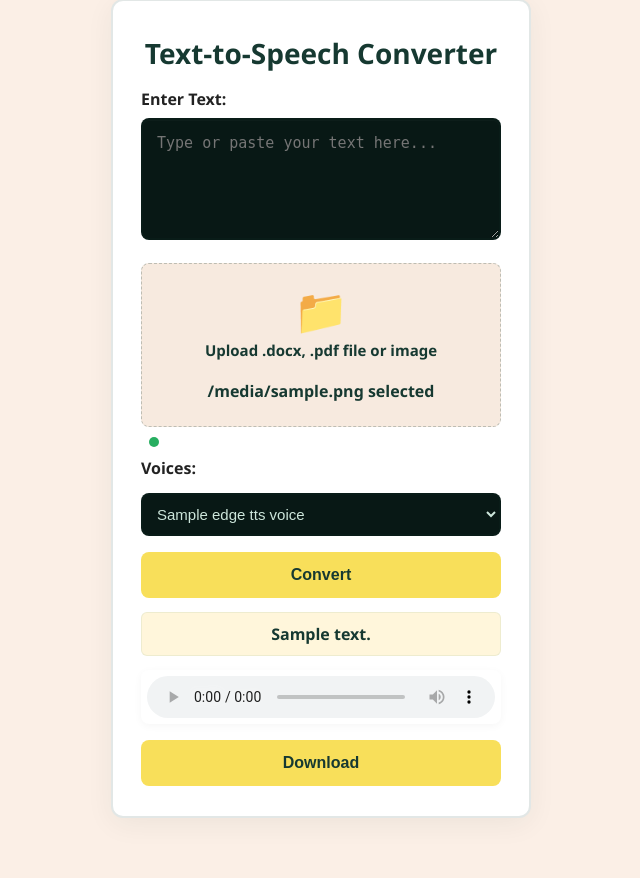
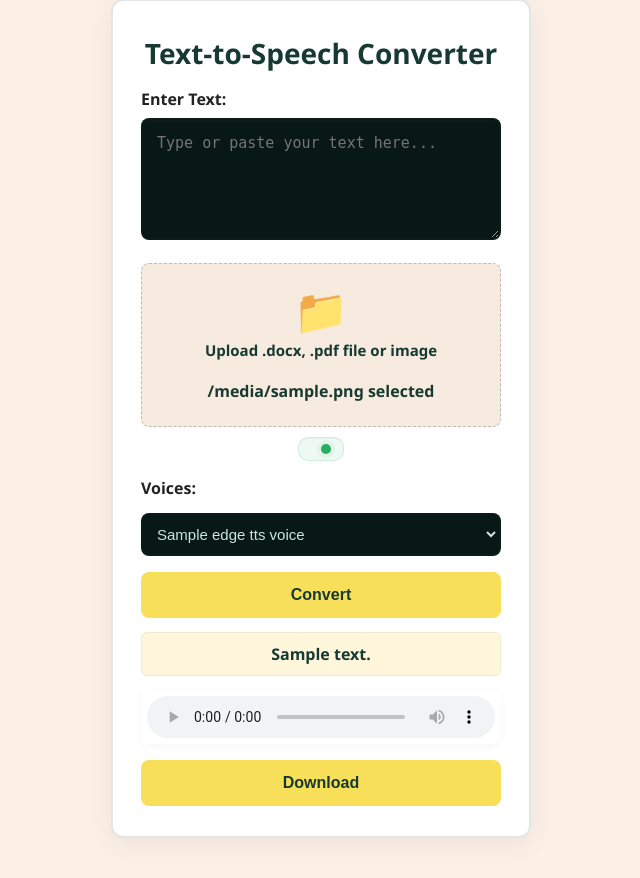
Before and after one commit to Maimuna-Bature/Online-TTS_SYSTEM, a Flask app: template templates/index.html in a window 1280 px wide. Shown: the part 107-985 px from the top of the page, without its empty margins (319-959 px from the left). Run offline with Flask 3, Linux system fonts and the light colour scheme; the template is opened without the code that fills it: most values are stand-ins (such as "Sample title", 1, 10 or a date in 2020).

Commit message:
more changes to be continued..

```diff
--- a/static/index.css
+++ b/static/index.css
@@ -129,6 +129,9 @@ html,body{
     color: var(--accent);
     font-weight:600;
     font-size:15px;
+    text-align:center;
+    word-break: break-word;     /* allow long filenames to wrap */
+    max-width: 100%;
 }
 .file-input{ display:none; }
 .file-name{
@@ -139,15 +142,45 @@ html,body{
 
 /* File size indicator */
 .file-size-indicator{
-    display:flex;
+    display:inline-flex;
     align-items:center;
-    gap:8px;
+    gap:10px;
     margin:10px 0;
     font-size:0.92rem;
     color: var(--success);
+    background: rgba(39,174,96,0.08);         /* soft green background */
+    border: 1px solid rgba(39,174,96,0.16);    /* subtle green border */
+    padding:6px 12px;                          /* pill padding */
+    border-radius: 10px;                       /* pill shape */
+    box-shadow: 0 1px 0 rgba(0,0,0,0.03) inset;
+    align-self:flex-start;
 }
+
+.file-size-indicator #file-size-text,
+.file-size-indicator .file-size-text {
+    color: var(--success);
+    font-weight:500;
+    font-size:0.92em;
+}
+
+/* status dot updated to sit nicely inside the pill */
 .size-status-dot{
-    width:10px;height:10px;border-radius:50%;background:var(--success);
+    width:10px;
+    height:10px;
+    border-radius:50%;
+    background:var(--success);
+    box-shadow: 0 0 0 4px rgba(39,174,96,0.06);
+}
+
+/* when error state is needed (example) */
+.file-size-indicator.error{
+    background: rgba(211,47,47,0.06);
+    border-color: rgba(211,47,47,0.14);
+    color: var(--danger);
+}
+.file-size-indicator.error .size-status-dot{
+    background: var(--danger);
+    box-shadow: 0 0 0 4px rgba(211,47,47,0.06);
 }
 
 /* Voice select */
--- a/static/script.js
+++ b/static/script.js
@@ -12,6 +12,10 @@ document.addEventListener('DOMContentLoaded', () => {
     const cancelDownloadBtn = document.getElementById('cancel-download-btn');
     const customFilenameInput = document.getElementById('custom-filename-input');
 
+    // NEW: element inside the upload label to show the filename
+    const fileUploadText = document.querySelector('.file-upload-text');
+    const uploadBox = document.querySelector('.file-upload-box');
+
     function humanFileSize(bytes) {
         if (bytes === 0) return '0 B';
         const i = Math.floor(Math.log(bytes) / Math.log(1024));
@@ -25,12 +29,17 @@ document.addEventListener('DOMContentLoaded', () => {
             const f = e.target.files[0];
             if (!f) {
                 if (fileNameEl) fileNameEl.textContent = '';
+                if (fileUploadText) fileUploadText.textContent = 'Upload .docx, .pdf file or image';
                 if (fileSizeIndicator) fileSizeIndicator.style.display = 'none';
+                uploadBox && uploadBox.classList.remove('has-file');
                 return;
             }
-            if (fileNameEl) fileNameEl.textContent = `${f.name} selected`;
+            const displayName = `${f.name} selected`;
+            if (fileNameEl) fileNameEl.textContent = displayName;
+            if (fileUploadText) fileUploadText.textContent = displayName; // show filename in the label
             if (fileSizeText) fileSizeText.textContent = `File size: ${humanFileSize(f.size)}`;
             if (fileSizeIndicator) fileSizeIndicator.style.display = 'flex';
+            uploadBox && uploadBox.classList.add('has-file');
         });
     }
 
@@ -64,7 +73,6 @@ document.addEventListener('DOMContentLoaded', () => {
             let url = `/download/${encodeURIComponent(audio)}`;
             if (name) url += `?name=${encodeURIComponent(name)}`;
             window.location.href = url;
-            // keep modal open until browser navigates (safer UX)
         });
     }
 
```
